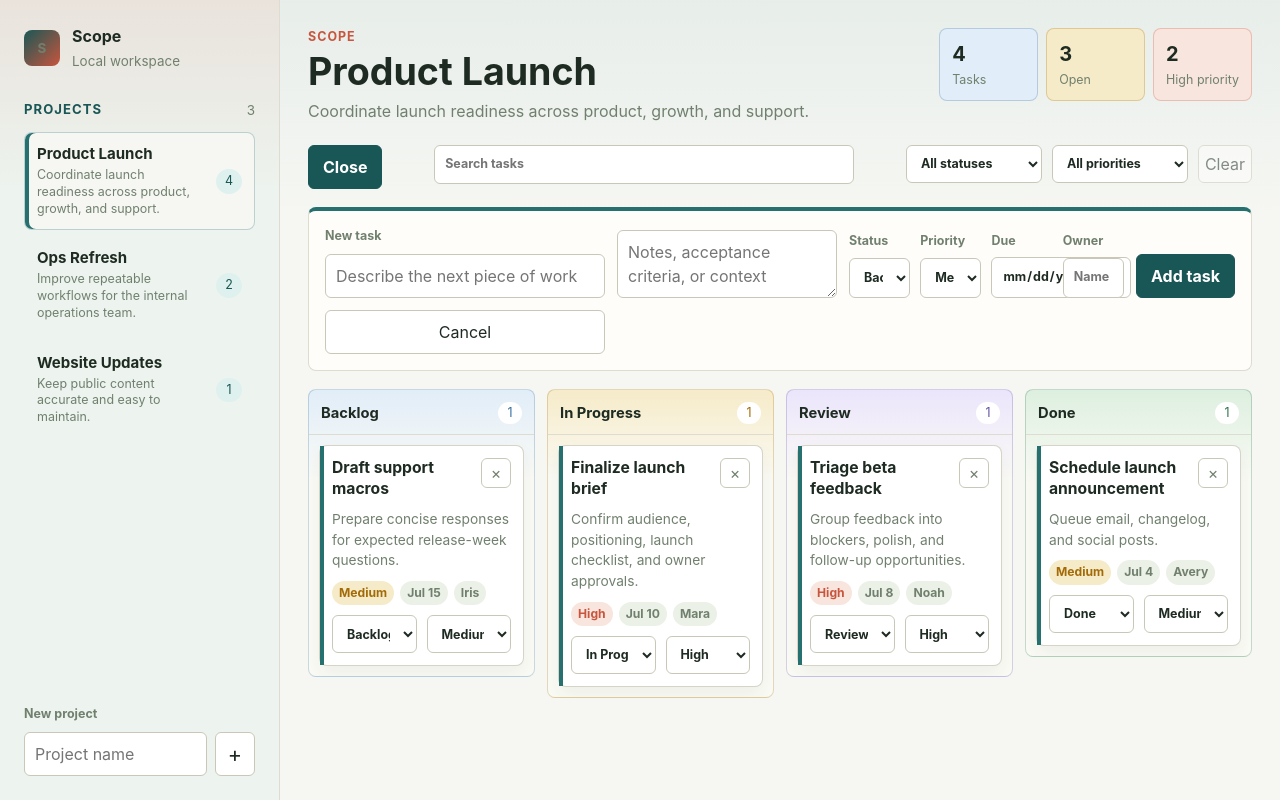
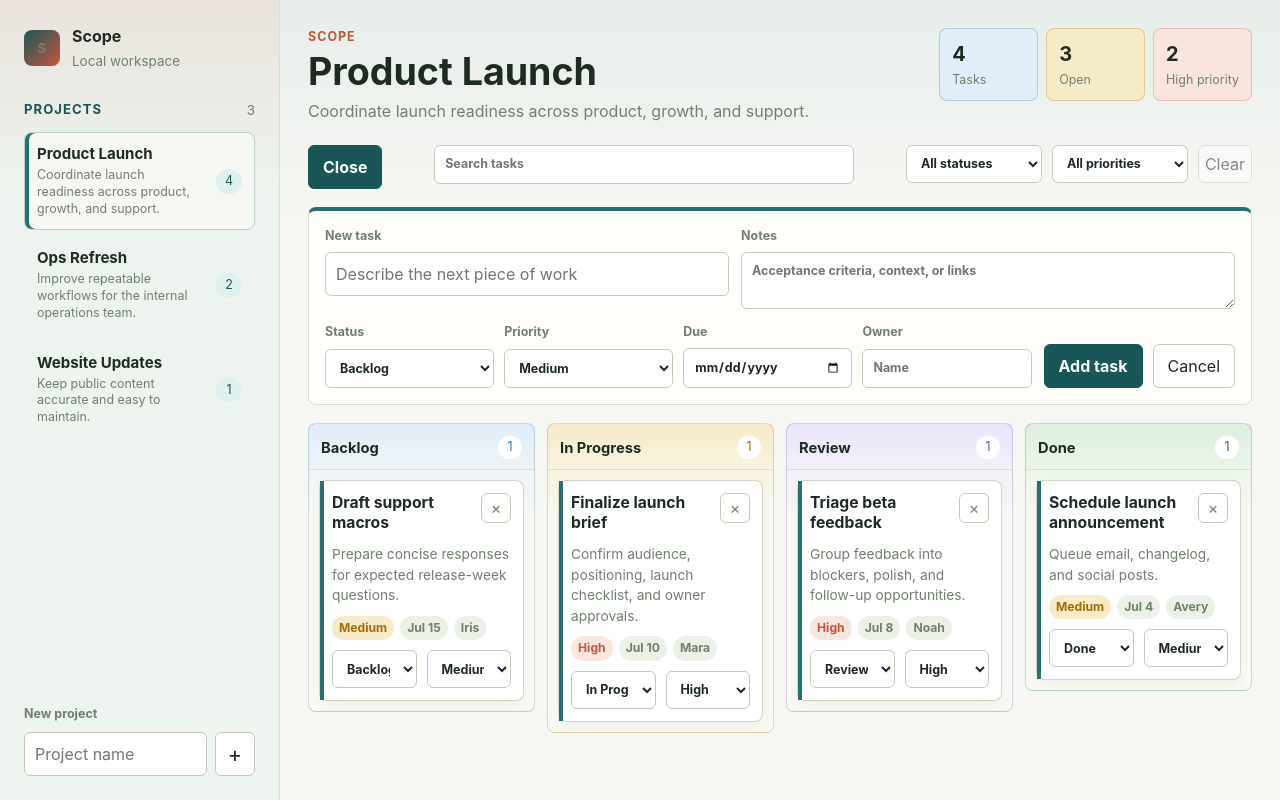
Before and after one commit to jasonanorris/scope, a React (Vite) app: page / in a window 1280 px wide. Both pictures are taken after a click on the button "New task". Built offline with nearby package versions, Linux system fonts and the light colour scheme.

Commit message:
Clean up task form layout

```diff
--- a/src/App.css
+++ b/src/App.css
@@ -265,19 +265,33 @@ h1 {
 
 .task-form {
   display: grid;
-  grid-template-columns: minmax(280px, 1.35fr) minmax(220px, 1fr) auto auto;
+  gap: 14px;
+  padding: 16px;
+}
+
+.task-form-main,
+.task-form-footer {
+  display: grid;
+  gap: 12px;
+}
+
+.task-form-main {
+  grid-template-columns: minmax(280px, 0.9fr) minmax(320px, 1.1fr);
+  align-items: start;
+}
+
+.task-form-footer {
+  grid-template-columns: minmax(0, 1fr) auto;
   align-items: end;
-  gap: 12px;
-  padding: 16px;
 }
 
 .form-primary {
   display: grid;
-  gap: 8px;
+  gap: 6px;
 }
 
 .form-grid,
-.filter-grid,
+.form-actions,
 .task-actions {
   display: grid;
   gap: 10px;
@@ -285,6 +299,11 @@ h1 {
 
 .form-grid {
   grid-template-columns: repeat(4, minmax(0, 1fr));
+}
+
+.form-actions {
+  grid-template-columns: auto auto;
+  align-items: end;
 }
 
 .filter-strip,
@@ -670,6 +689,11 @@ textarea:focus-visible {
     grid-template-columns: 1fr;
   }
 
+  .task-form-main,
+  .task-form-footer {
+    grid-template-columns: 1fr;
+  }
+
   .filter-strip {
     grid-template-columns: repeat(2, minmax(0, 1fr)) auto;
   }
@@ -680,6 +704,10 @@ textarea:focus-visible {
   .summary-strip,
   .form-grid,
   .filter-strip {
+    grid-template-columns: 1fr;
+  }
+
+  .form-actions {
     grid-template-columns: 1fr;
   }
 
--- a/src/components/TaskForm.jsx
+++ b/src/components/TaskForm.jsx
@@ -34,6 +34,7 @@ export function TaskForm({ onAddTask, onCancel, statuses }) {
 
   return (
     <form className="task-form" onSubmit={handleSubmit}>
+      <div className="task-form-main">
         <div className="form-primary">
           <label htmlFor="task-title">New task</label>
           <input
@@ -45,17 +46,19 @@ export function TaskForm({ onAddTask, onCancel, statuses }) {
           />
         </div>
 
-      <label className="sr-only" htmlFor="task-description">
-        Task description
-      </label>
+        <label>
+          Notes
           <textarea
             id="task-description"
             value={draft.description}
             onChange={(event) => updateDraft('description', event.target.value)}
-        placeholder="Notes, acceptance criteria, or context"
+            placeholder="Acceptance criteria, context, or links"
             rows="2"
           />
+        </label>
+      </div>
 
+      <div className="task-form-footer">
         <div className="form-grid">
           <label>
             Status
@@ -97,6 +100,7 @@ export function TaskForm({ onAddTask, onCancel, statuses }) {
           </label>
         </div>
 
+        <div className="form-actions">
           <button className="primary-button" type="submit">
             Add task
           </button>
@@ -106,6 +110,8 @@ export function TaskForm({ onAddTask, onCancel, statuses }) {
               Cancel
             </button>
           ) : null}
+        </div>
+      </div>
     </form>
   )
 }
```
Lines whose indentation alone changed are shown as unchanged.
